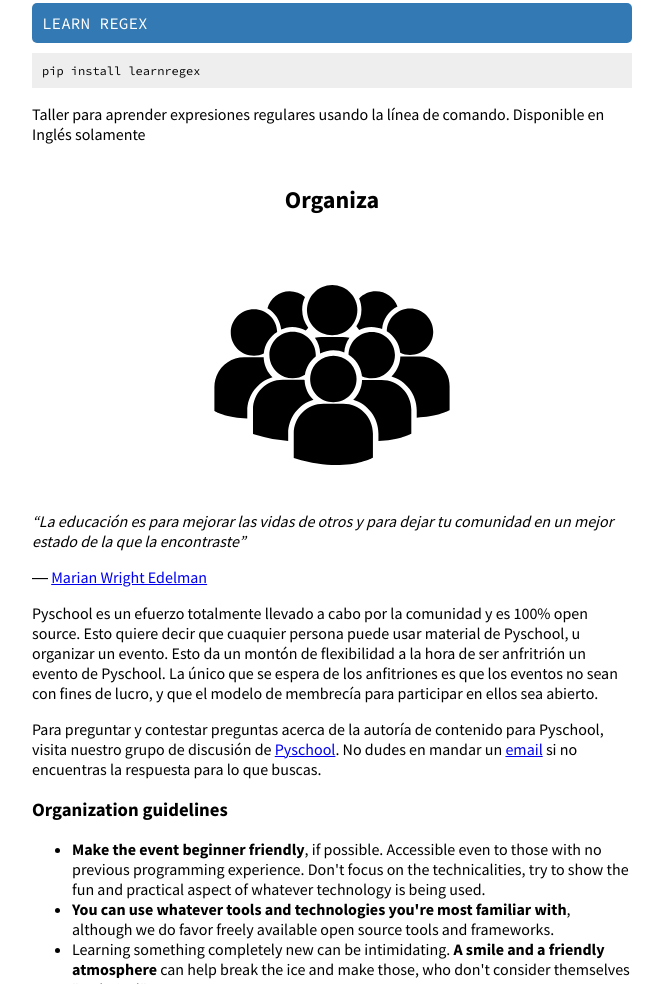
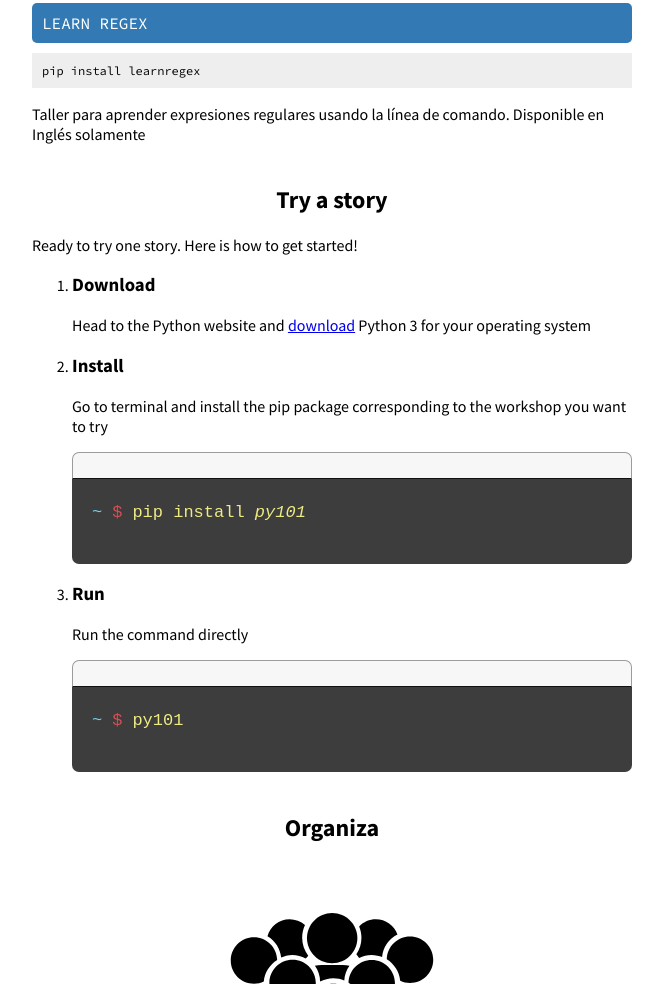
Before and after one commit to pyschool/pyschool.github.io, a plain HTML site: page index.es.html in a window 1280 px wide. Shown: the part 897-1881 px from the top of the page, without its empty margins (308-971 px from the left). Drawn offline with Linux system fonts and the light colour scheme.

Commit message:
Add some Try section

```diff
--- a/css/index.css
+++ b/css/index.css
@@ -22,7 +22,7 @@ header small {
     text-align: center;
 }
 
-.workshops, .contribute, .organize {
+.workshops, .contribute, .organize, .try {
     padding: 0;
     margin: 40px auto;
     max-width: 600px;
@@ -77,3 +77,43 @@ header small {
     background: transparent url('../img/launch.svg') no-repeat center center;
     background-size: contain;
 }
+
+.terminal-shell {
+    font-size: 17px;
+    line-height: 28px;
+    color: #eeeb82;
+    background-color: #3d3d3d;
+    overflow: hidden;
+    padding: 20px;
+    margin: 0;
+    border-bottom-left-radius: 7px;
+    border-bottom-right-radius: 7px;
+    text-align: left;
+    display: block;
+}
+
+.terminal-path:before {
+    content: "~";
+    color: #71cfee;
+    margin-right: 10px;
+}
+
+.terminal-prompt:before {
+    content: "$";
+    color: #d74d52;
+    margin-right: 10px;
+}
+
+.terminal-header {
+  height: 25px;
+  display: block;
+  background: linear-gradient(top, #f7f7f7 0%, #cfcfcf 5%, #aaa 100%);
+  background-color: #f7f7f7;
+  border: 1px solid #9c9c9c;
+  border-bottom-color: #111;
+  border-top-left-radius: 7px;
+  border-top-right-radius: 7px;
+  text-align: center;
+  font-size: 13px;
+  line-height: 25px;
+}
--- a/index.es.html
+++ b/index.es.html
@@ -48,7 +48,45 @@
                     <p>Taller para aprender expresiones regulares usando la línea de comando. Disponible en Inglés solamente</p>
                 </li>
             </ul>
-        </section>
+       </section>
+
+       <section class="try">
+         <h2>Try a story</h2>
+
+         <p>Ready to try one story. Here is how to get started!</p>
+
+         <ol>
+           <li>
+              <h3>Download</h3>
+              <p>Head to the Python website and <a href="https://www.python.org/downloads/">download</a> Python 3 for your operating system</p>
+           </li>
+
+           <li>
+              <h3>Install</h3>
+              <p>Go to terminal and install the pip package corresponding to the workshop you want to try</p>
+
+              <div class="terminal">
+                <div class="terminal-header"></div>
+                <code class="terminal-shell">
+                  <span class="terminal-path"></span><span class="terminal-prompt"></span>pip install <em>py101</em></p>
+                </code>
+              </div>
+           </li>
+
+           <li>
+              <h3>Run</h3>
+
+              <p>Run the command directly</p>
+
+              <div class="terminal">
+                <div class="terminal-header"></div>
+                <code class="terminal-shell">
+                  <span class="terminal-path"></span><span class="terminal-prompt"></span>py101</p>
+                </code>
+              </div>
+           </li>
+         </ol>
+       </section>
 
        <section class="organize">
          <h2>Organiza</h2>
```
Also changed, not shown: index.html (+39 -1 lines), templates/index.html (+39 -1 lines), 3 other files.
